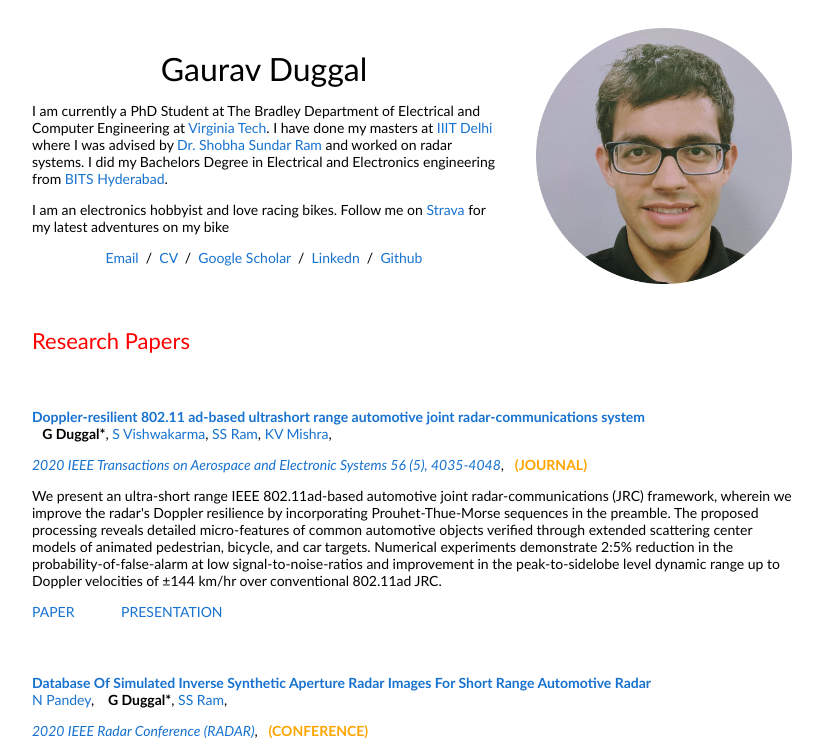
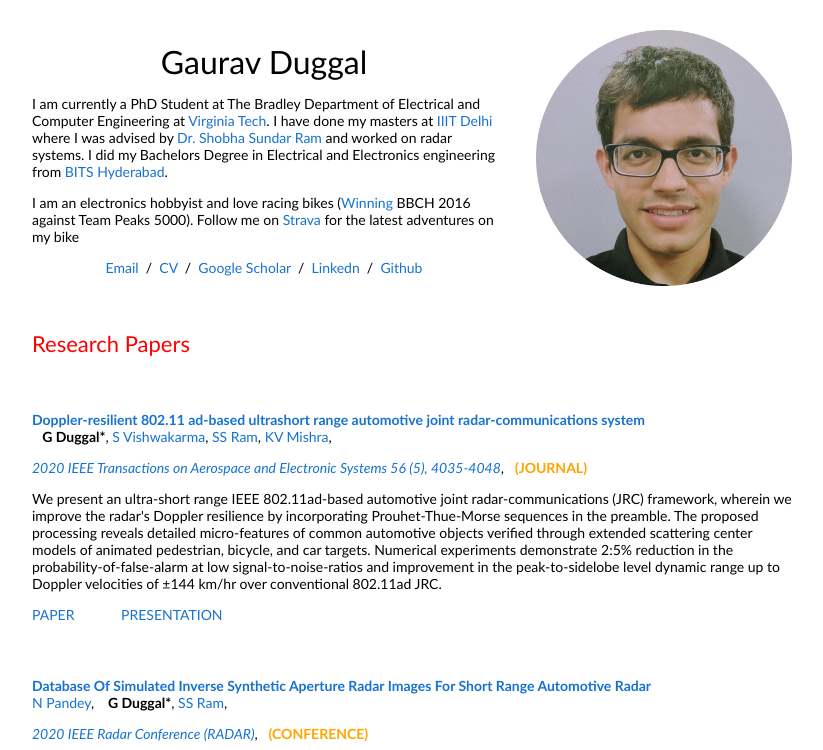
Before and after one commit to gauravduggal/gauravduggal.github.io, a plain HTML site: page index.html in a window 1280 px wide. Shown: the top 750 px of the page, without its empty margins (228-1051 px from the left). Drawn offline with Linux system fonts and the light colour scheme.

Commit message:
Updated BBCH race link
Updated BBCH race link

```diff
--- a/index.html
+++ b/index.html
@@ -21,7 +21,7 @@
                 <name>Gaurav Duggal</name>
               </p>
               <p>I am currently a PhD Student at The Bradley Department of Electrical and Computer Engineering at <a href="https://ece.vt.edu/">Virginia Tech</a>. I have done my masters at <a href="https://www.iiitd.ac.in/">IIIT Delhi</a> where I was advised by <a href="https://www.iiitd.ac.in/shobha">Dr. Shobha Sundar Ram</a> and worked on radar systems. I did my Bachelors Degree in Electrical and Electronics engineering from <a href="https://www.bits-pilani.ac.in/hyderabad/">BITS Hyderabad</a>.</p>
-			  <p>I am an electronics hobbyist and love racing bikes. Follow me on <a href="https://www.strava.com/athletes/3352010">Strava</a> for my latest adventures on my bike</p>
+			  <p>I am an electronics hobbyist and love racing bikes (<a href="https://bvcoaching.in/2016/05/the-spectrum-of-attacks-strategies-and-team-work-bbch-100km-road-race-may-2016/">Winning</a> BBCH 2016 against Team Peaks 5000). Follow me on <a href="https://www.strava.com/athletes/3352010">Strava</a> for the latest adventures on my bike</p>
               <p style="text-align:center">
                 <a href="mailto: gduggal@vt.edu">Email</a> &nbsp/&nbsp
                 <a href="data/GauravDuggal_CV.pdf">CV</a> &nbsp/&nbsp
```
